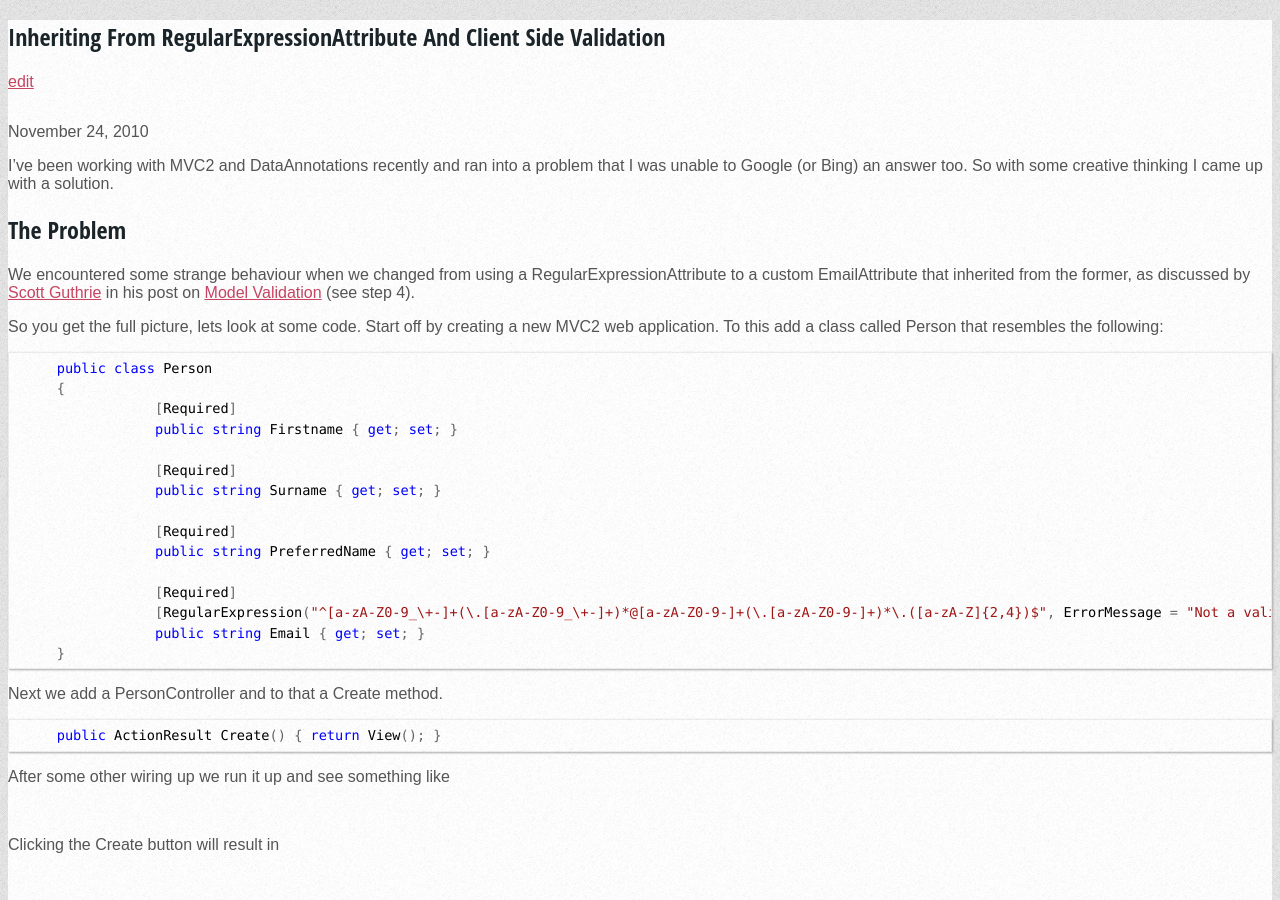
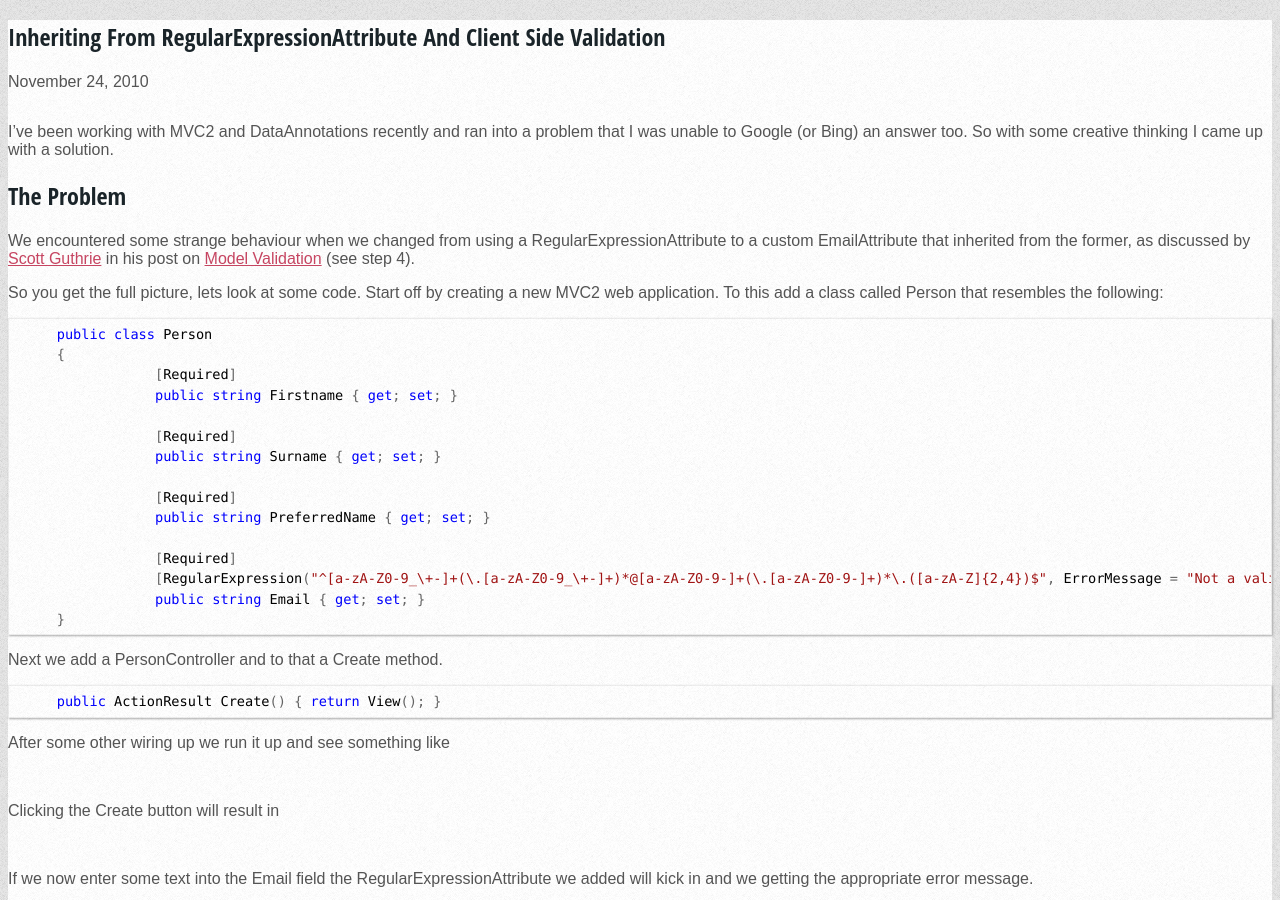
Before and after one commit to jfbourke/jfbourke.github.io, a Jekyll site: the page built from index.html, in a window 1280 px wide and 900 px high. Built offline with Jekyll 4.4.1, drawn with Linux system fonts in a browser that asks for light colours; nearby versions of some CDN libraries; Markdown is read by kramdown in place of the engine named in the settings; the list of posts is cut into pages by our own code.

Commit message:
Applying new look

```diff
--- a/_includes/article.html
+++ b/_includes/article.html
@@ -9,12 +9,6 @@
 {% else %}
 	<h2 class="title" itemprop="name">{% if site.titlecase %}{{ page.title | titlecase }}{% else %}{{ page.title }}{% endif %}</h2>
 {% endif %}
-	<div>
-		{% if post.categories.length > 0 %}
-		<span class="tags">{% include post/categories.html %}</span>
-		{% endif %}
-		<span class="edit">{% include post/edit.html %}</span>
-	</div>
+{% include post/meta.html %}
 </header>
-{% include post/meta.html %}
 <div class="post-body" itemprop="articleBody">{{ content }}</div>
```
